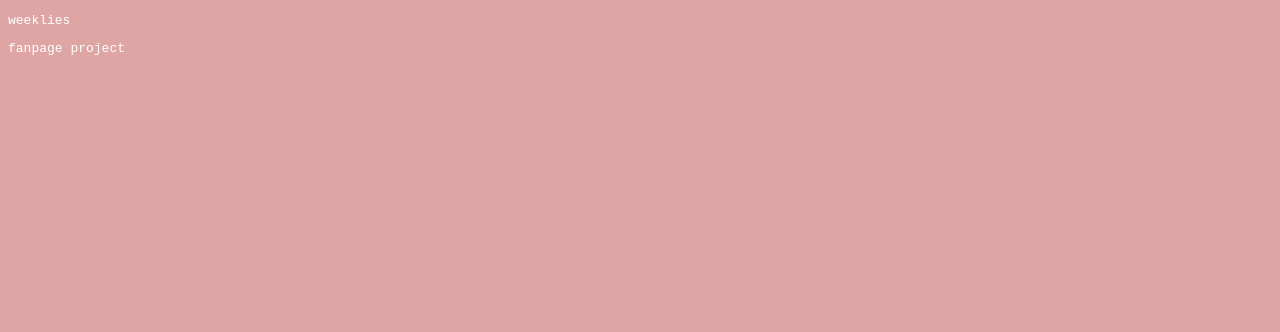
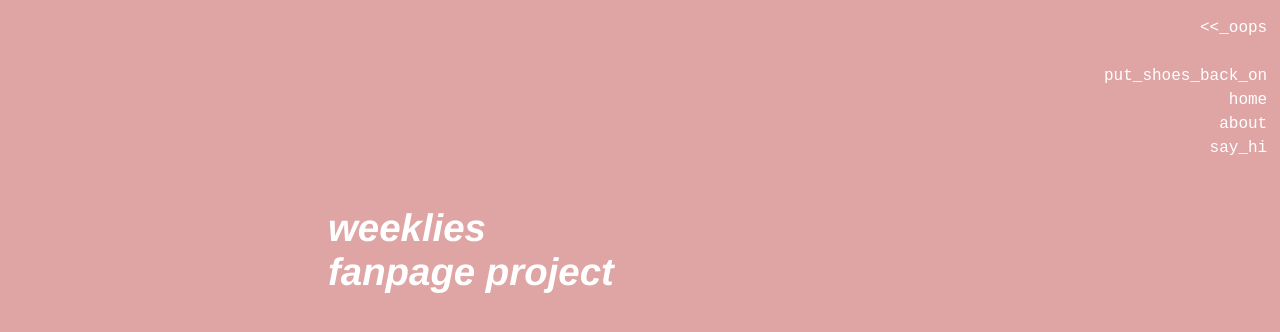
Before and after one commit to kevinmadeagithub/kevinmadeagithub.github.io, a plain HTML site: page iml300.html in a window 1280 px wide. Drawn offline with Linux system fonts and the light colour scheme.

Commit message:
side menu + formatting

```diff
--- /dev/null
+++ b/gen-style.css
@@ -0,0 +1,35 @@
+body {
+  font-size: 3vw;
+  color:white;
+  position: fixed;
+  top: 20%;
+  left: 25%;
+  background: #dea5a4;
+}
+.links {
+  font-family: "Helvetica";
+  font-style: oblique;
+  font-weight: bold;
+}
+a{
+  color: white;
+  text-decoration: none;
+}
+
+a:hover {
+  color: #dea5a4 ;
+  background-color: white ;
+}
+
+.nav {
+  font-family: monospace;
+  text-decoration: none;
+  text-align: right;
+  line-height: 1.5;
+  font-size: 1.25vw;
+  color:#967bb6;
+  position: fixed;
+  top: 2%;
+  right: 1%;
+  width: 100%;
+}
--- a/iml300.html
+++ b/iml300.html
@@ -3,10 +3,21 @@
   <head>
     <meta charset="utf-8">
     <title>hi eric</title>
-    <link rel="stylesheet" href="style.css">
+    <link rel="stylesheet" href="gen-style.css">
   </head>
   <body>
-    <p><a href="weeklies/index.html">weeklies</a></p>
-    <p><a href="fanpage/index.html">fanpage project</a></p>
+<div class="links">
+  <p><a href="weeklies/index.html">weeklies</a>
+  <br><a href="fanpage/index.html">fanpage project</a></p>
+</div>
+
+    <div class='nav'>
+      <a href="homepage.html"><<_oops</a>
+      <br>
+      <br><a href="index.html">put_shoes_back_on</a>
+      <br><a href="homepage.html">home</a>
+      <br><a href="about.html">about</a>
+      <br><a href="contact.html">say_hi</a>
+    </div>
   </body>
 </html>
```
Also changed, not shown: weeklies/index.html (+19 -2 lines).
